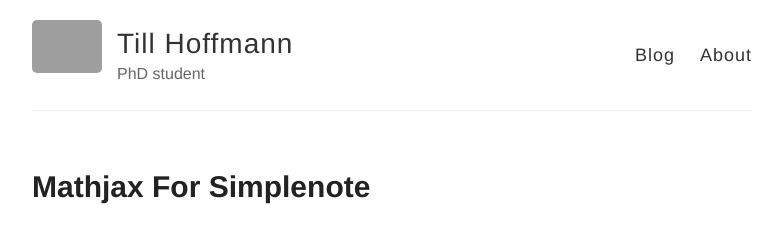
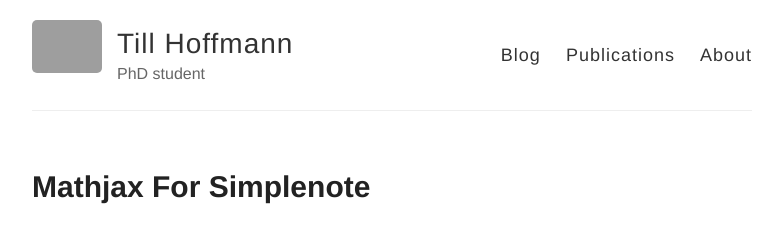
Before and after one commit to tillahoffmann/tillahoffmann.github.io, a Jekyll site: the page built from index.html, in a window 1280 px wide. Shown: the top 230 px of the page, without its empty margins (248-1031 px from the left). Built offline with Jekyll 4.4.1, drawn with Linux system fonts in a browser that asks for light colours; Markdown is read by kramdown in place of the engine named in the settings; grey boxes are pictures that could not be loaded.

Commit message:
Update default.html

```diff
--- a/_layouts/default.html
+++ b/_layouts/default.html
@@ -39,6 +39,7 @@
 
           <nav>
             <a href="{{ site.baseurl }}/">Blog</a>
+            <a href="{{ site.baseurl }}/">Publications</a>
             <a href="{{ site.baseurl }}/about">About</a>
           </nav>
         </header>
```
